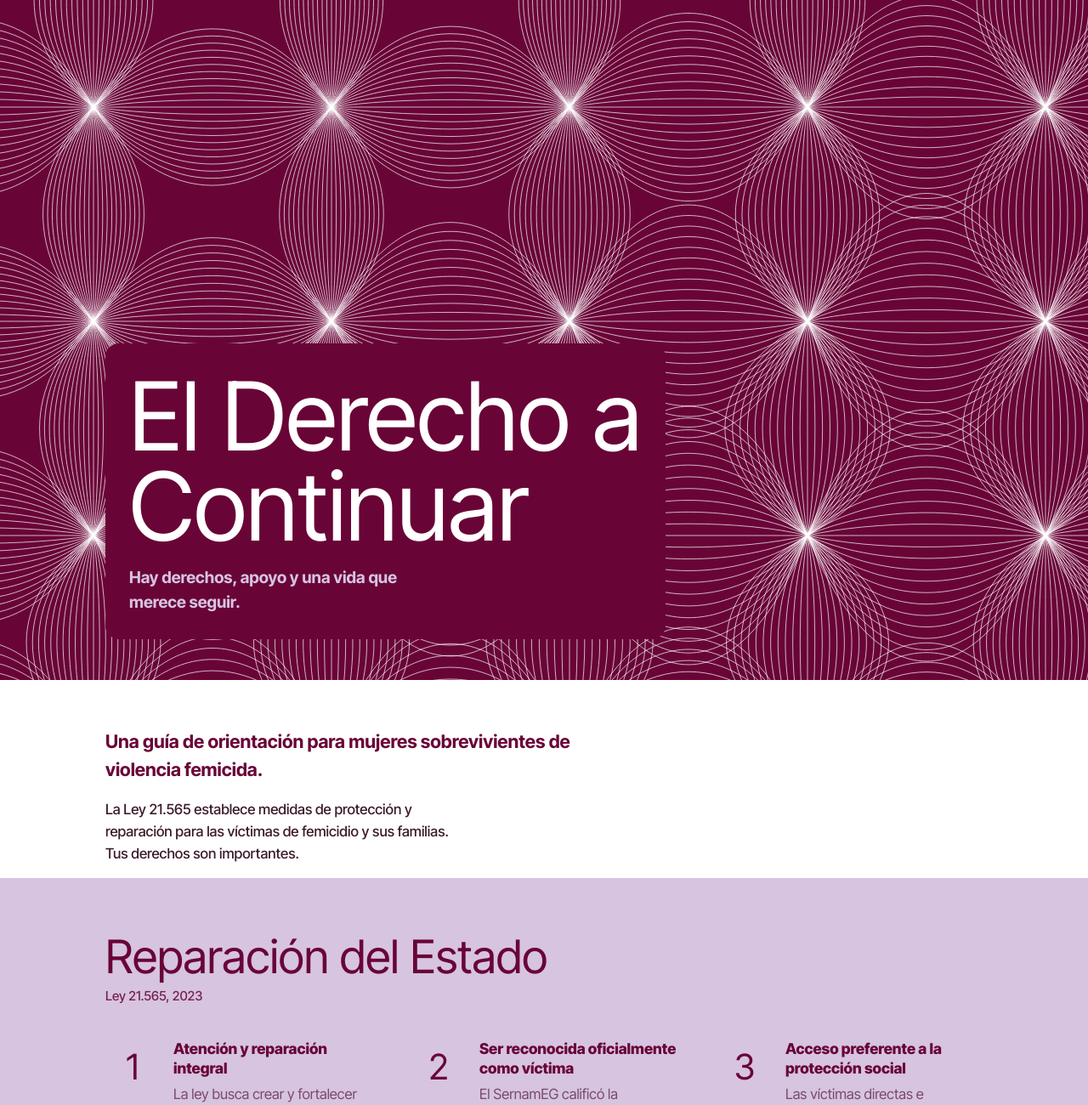
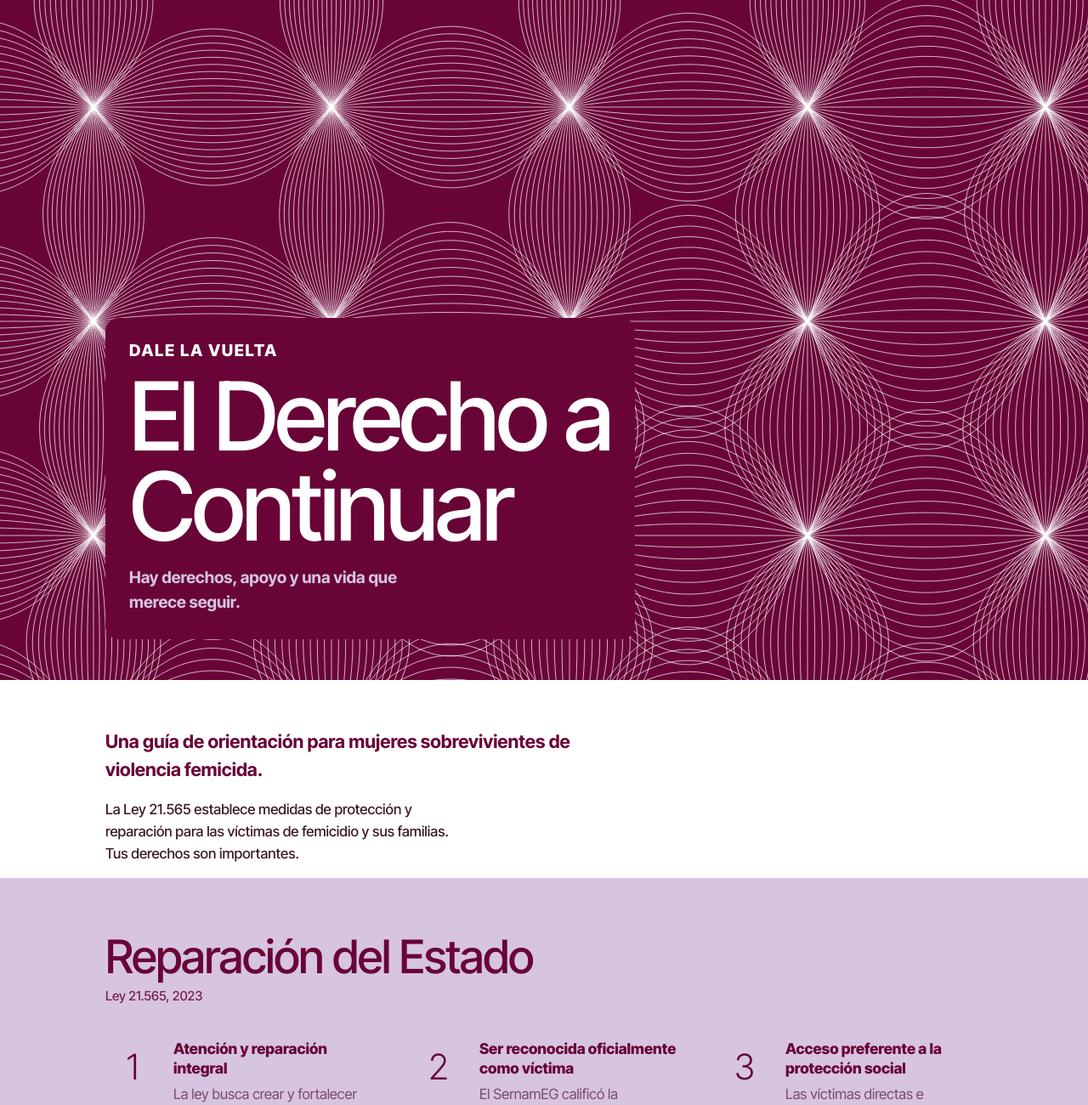
Before and after one commit to melysalgado/melysalgado.github.io, a plain HTML site: page index.html in a window 1280 px wide. Shown: the top 1300 px of the page at 85% size. Drawn offline with Linux system fonts and the light colour scheme.

Commit message:
Update index.html

```diff
--- a/index.html
+++ b/index.html
@@ -3,7 +3,9 @@
 <head>
 <meta charset="UTF-8">
 <meta name="viewport" content="width=device-width, initial-scale=1">
-<title> El Derecho a Continuar</title>
+<title>Dale la vuelta · El Derecho a Continuar</title>
+<link rel="preconnect" href="https://fonts.googleapis.com">
+<link rel="preconnect" href="https://fonts.gstatic.com" crossorigin>
 <link href="https://fonts.googleapis.com/css2?family=Inter+Tight:wght@300;400;500;600;700;800&display=swap" rel="stylesheet">
 <style>
   :root {
@@ -26,7 +28,7 @@
   .afiche .wrap { width: 100%; }
   .titulo { background: var(--vino); display: inline-block; padding: 1.5rem 1.75rem 1.75rem; border-radius: 1rem; color: var(--lavanda); }
   .titulo .pre { font-weight: 800; letter-spacing: .08em; color: var(--blanco); }
-  .titulo h1 { font-family: 'Inter Tight', sans-serif; font-weight: 400; color: var(--blanco); font-size: clamp(3rem, 10vw, 7rem); line-height: .95; margin: .5rem 0 1rem; }
+  .titulo h1 { font-family: 'Inter Tight', sans-serif; font-weight: 500; letter-spacing: -0.035em; color: var(--blanco); font-size: clamp(3rem, 10vw, 7rem); line-height: .95; margin: .5rem 0 1rem; }
   .titulo h1 span { display: block; }
   .titulo p { font-weight: 700; font-size: 1.2rem; max-width: 30ch; }
 
@@ -39,11 +41,11 @@
   .intro p { font-size: 1.35rem; font-weight: 700; max-width: 40ch; }
   .intro p + p { font-size: 1.05rem; font-weight: 500; margin-top: 1rem; color: #3b1a2b; }
 
-  h2 { font-family: 'Inter Tight', sans-serif; font-weight: 400; font-size: clamp(2rem, 6vw, 3.4rem); line-height: 1.05; }
+  h2 { font-family: 'Inter Tight', sans-serif; font-weight: 500; letter-spacing: -0.025em; font-size: clamp(2rem, 6vw, 3.4rem); line-height: 1.05; }
   .ref { font-size: .95rem; font-weight: 500; opacity: .85; margin-top: .35rem; }
   ol { list-style: none; margin-top: 2.5rem; display: grid; grid-template-columns: repeat(auto-fit, minmax(300px, 1fr)); gap: 2.25rem 3rem; }
   li { display: grid; grid-template-columns: 4rem 1fr; gap: 1rem; align-items: start; }
-  .num { position: relative; font-family: 'Inter Tight', sans-serif; font-size: 2.6rem; line-height: 1; text-align: center; width: 4rem; height: 4rem; display: grid; place-items: center; }
+  .num { position: relative; font-weight: 300; font-family: 'Inter Tight', sans-serif; font-size: 2.6rem; line-height: 1; text-align: center; width: 4rem; height: 4rem; display: grid; place-items: center; }
   h3 { font-weight: 800; font-size: 1.1rem; line-height: 1.3; margin-bottom: .3rem; }
   li p { color: var(--desc); }
   mark { background: var(--lavanda); color: var(--vino); padding: 0 .25em; font-weight: 800; border-radius: 2px; }
@@ -66,7 +68,7 @@
   <canvas aria-hidden="true"></canvas>
   <div class="wrap">
     <div class="titulo">
-      <p class="pre"> </p>
+      <p class="pre">DALE LA VUELTA</p>
       <h1><span>El Derecho a</span><span>Continuar</span></h1>
       <p>Hay derechos, apoyo y una vida que merece seguir.</p>
     </div>
@@ -101,7 +103,7 @@
     <h2 id="b">Derechos laborales</h2>
     <p class="ref">Sobrevivientes de femicidio frustrado</p>
     <ol>
-      <li><span class="num">8</span><div><h3>Fuero laboral</h3><p> Protege a la víctima de ser despedida, salvo autorización judicial, desde el hecho y hasta un año después.</p></div></li>
+      <li><span class="num">8</span><div><h3>Fuero laboral</h3><p>Desde el hecho y hasta un año después.</p></div></li>
       <li><span class="num">9</span><div><h3>Adecuación temporal de funciones mientras dure el fuero</h3><p>Sirve para permitir la reparación y protección de la víctima.</p></div></li>
       <li><span class="num">10</span><div><h3>Permiso para asistir a diligencias</h3><p>La comparecencia en investigaciones o procedimientos judiciales, cuando es requerida, queda justificada. La ley da además un permiso especial a otras víctimas para justificar su ausencia laboral.</p></div></li>
     </ol>
```
